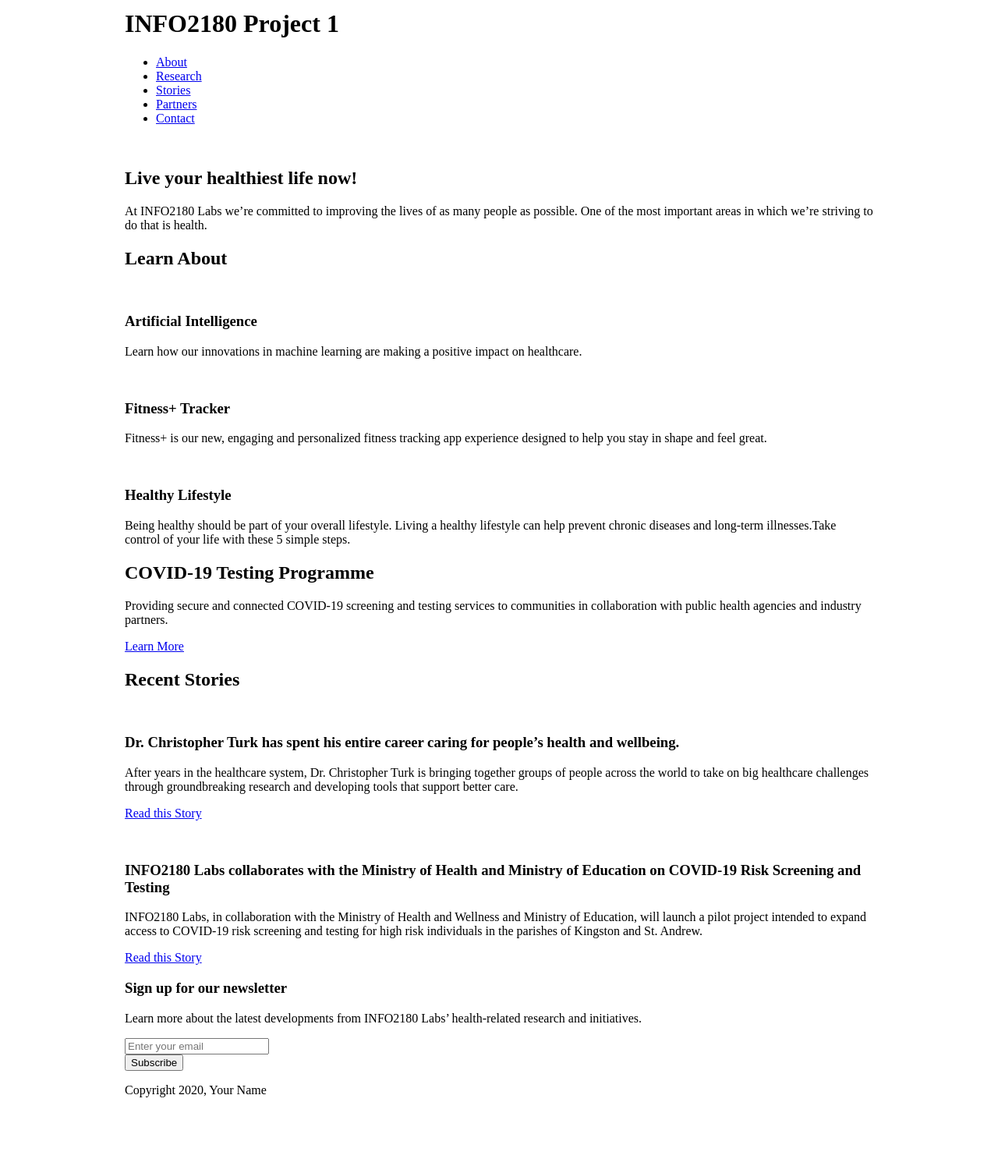
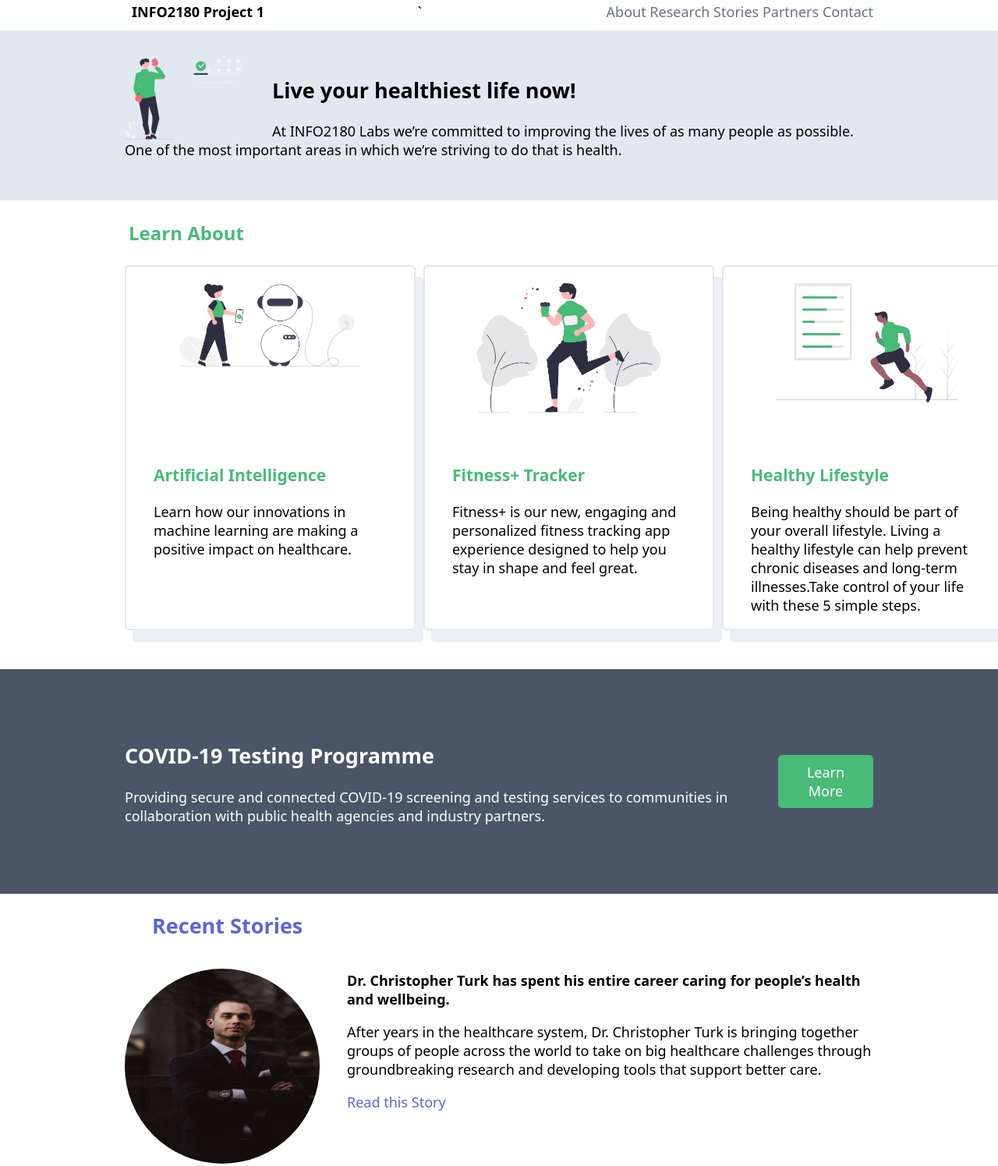
Before and after one commit to denno112/info2180-project1, a plain HTML site: page index.html in a window 1280 px wide. Shown: the part 9-1504 px from the top of the page at 78% size. Before the commit the page ends 1432 px from the top, so only its background shows below. Drawn offline with Linux system fonts and the light colour scheme.

Commit message:
Updated CSS

```diff
--- a/index.html
+++ b/index.html
@@ -10,7 +10,7 @@
 <body>
     <header>
         <div class="container">
-            <h1>INFO2180 Project 1</h1>
+            <h1>INFO2180 Project 1</h1>`
             <nav>
                 <ul>
                     <li><a href="#">About</a></li>
@@ -26,7 +26,7 @@
         <section class="overview-hero">
             <div class="container">
                 <div class="overview-hero-image">
-                    <img src="#" alt="">
+                    <img src="images/undraw_healthy_lifestyle_re_ifwg.svg" alt="">
                 </div>
                 <div class="overview-hero-text">
                     <h2>Live  your healthiest life now!</h2>
@@ -39,21 +39,21 @@
                 <h2>Learn About</h2>
                 <div class="cards">
                     <div class="card">
-                        <img src="#" alt="">
+                        <img src="images/undraw_Artificial_intelligence_re_enpp.png" alt="">
                         <div class="card-body">
                             <h3>Artificial Intelligence</h3>
                             <p>Learn how our innovations in machine learning are making a positive impact on healthcare.</p>
                         </div>
                     </div>
                     <div class="card">
-                        <img src="#" alt="">
+                        <img src="images/undraw_Jogging_re_k28i.png" alt="">
                         <div class="card-body">
                             <h3>Fitness+ Tracker</h3>
                             <p>Fitness+ is our new, engaging and personalized fitness tracking app experience designed to help you stay in shape and feel great.</p>
                         </div>
                     </div>
                     <div class="card">
-                        <img src="#" alt="">
+                        <img src="images/undraw_fitness_stats_sht6.png" alt="">
                         <div class="card-body">
                             <h3>Healthy Lifestyle</h3>
                             <p>Being healthy should be part of your overall lifestyle. Living a healthy lifestyle can help prevent chronic diseases and long-term illnesses.Take control of your life with these 5 simple steps.</p>
@@ -77,7 +77,7 @@
             <div class="container">
                 <h2>Recent Stories</h2>
                 <article>
-                    <img src="" alt="">
+                    <img src="images/ali-morshedlou-WMD64tMfc4k-unsplash.jpg" alt="">
                     <div class="article-body">
                         <h3>Dr. Christopher Turk has spent his entire career caring for people’s health and wellbeing.</h3>
                         <p>After years in the healthcare system, Dr. Christopher Turk is bringing together groups of people across the world to take on big healthcare challenges through groundbreaking research and developing tools that support better care.</p>
@@ -85,7 +85,7 @@
                     </div>
                 </article>
                 <article>
-                    <img src="" alt="">
+                    <img src="images/_115033545_gettyimages-1226314512.jpg" alt="">
                     <div class="article-body">
                         <h3>INFO2180 Labs collaborates with the Ministry of Health and Ministry of Education on COVID-19 Risk Screening and Testing</h3>
                         <p>INFO2180 Labs, in collaboration with the Ministry of Health and Wellness and Ministry of Education, will launch a pilot project intended to expand access to COVID-19 risk screening and testing for high risk individuals in the parishes of Kingston and St. Andrew.</p>
@@ -110,7 +110,7 @@
     </main>
     <footer>
         <div class="container">
-            <p>Copyright 2020, Your Name</p>
+            <p>Copyright 2020, Dennis Morrison</p>
         </div>
     </footer>
 </body>
--- a/scripts.js
+++ b/scripts.js
@@ -1 +1,23 @@
 /* Add your JavaScript to this file */
+window.onload = function(){
+
+
+    let submit = document.querySelector(".newsletter button");
+    let msg = document.querySelector(".message");
+    let email = document.getElementById("email");
+    var reGex = /^\S+@\S+\.\S+$/i;
+
+
+    email.textContent = ""
+
+
+    submit.addEventListener("click",function(a){
+        a.preventDefault();
+        let confirm = email.Value;
+        if (confirm === "" || !reGex.test(confirm)){
+            msg.textContent = "Please enter a valid email address"
+        }else{
+            msg.textContent = "Thank You! Your email address " + confirm.toString() + " has been added to our mailing list!"
+        }
+    });
+};
--- a/styles.css
+++ b/styles.css
@@ -1,7 +1,10 @@
 /* Add your CSS to this file */
 body {
     margin: 0;
-    font-size: 16px;
+    font-size: 18px;
+    font-family: system-ui, -apple-system, BlinkMacSystemFont, 'Segoe UI', Roboto, Oxygen, Ubuntu, Cantarell, 'Open Sans', 'Helvetica Neue', sans-serif;
+    overflow-x: hidden;
+    width: 100vw;
 }
 
 .container {
@@ -9,3 +12,214 @@ body {
     max-width: 960px;
     width: 100%;
 }
+
+header .container {
+    background-color: white;
+    display: flex;
+    flex-direction: row;
+    flex-wrap: nowrap;
+    justify-content: space-between;
+    align-items: center;
+}
+
+header ul{
+    display: inline;
+}
+
+header h1 {
+    float: left;
+    font-size: 18px;
+    padding-left: 0.5em;
+    box-sizing: content-box;
+    display: inline;
+
+}
+
+header nav ul li {
+    font-size: 18px;
+    display: inline-block;
+}
+
+
+
+header a {
+    color: #6b7280;
+    text-decoration: none;
+    list-style-type: none;
+}
+
+header a:hover {
+    color: #5A67D8;
+}
+
+main .overview-hero {
+    background-color: #E2E8F0;
+    display: flex;
+    justify-content: center;
+    flex-direction: column;
+    align-items: center;
+    margin: 0 auto;
+    padding: 35px;
+}
+
+main .overview-hero .overview-hero-image img {
+    padding-top: 35;
+    float: left;
+    width: 150px;
+    padding-right: 39px;
+}
+main .learn-about{
+    padding-bottom: 50px;
+}
+
+main .learn-about .cards {
+    background-color: white;
+    display: grid;
+    grid-gap: 10px;
+    grid-template-rows: 1fr;
+    font-size: 18px;
+    grid-template-columns: 1fr 1fr 1fr;
+    padding: 0;
+}
+
+main .learn-about .card {
+    border: 2px solid #E2E8F0;
+    border-radius: 5px;
+    box-shadow: 10px 15px #eceef3;
+    display: grid;
+    grid-template-columns: 1fr;
+    grid-template-rows: 1fr 1fr;
+    padding: 0px 35px;
+}
+
+main .learn-about .cards .card h3 {
+    font-size: 21px;
+    color: #48BB78;
+}
+
+main .learn-about h2 {
+    color: #48BB78;
+    font-size: 24px;
+    padding: 5px;
+}
+
+main .learn-about .cards img {
+    width: 299px;
+    text-align: center;
+}
+
+.testing {
+    padding: 70px;
+    color: white;
+    background-color: #4A5568;
+}
+
+.testing .container {
+    flex-wrap: nowrap;
+    justify-content: space-between;
+    align-items: center;
+    display: flex;
+    flex-direction: row;
+}
+
+.testing .cta {
+    text-align: center;
+    display: inline;
+    grid-column: 2;
+    background-color: #48BB78;
+    border-radius: 5px;
+    margin: 0;
+    padding: 10px 30px;
+}
+
+.testing .cta .btn,a {
+    text-align: center;
+    color: white;
+    text-decoration: none;
+}
+
+.testing .testing-description {
+    display: inline;
+}
+
+.stories .container article {
+    display: grid;
+    grid-template-columns: 1fr 3fr;
+    grid-template-rows: 1fr;
+}
+
+.stories .container img {
+    grid-column: 1;
+    border-radius: 50%;
+    width: 250px;
+    margin: 15px 35px 35px 0px;
+}
+
+.stories .container h2,
+a {
+    color: #5A67D8;
+
+}
+
+.stories .container h2 {
+    padding-left: 35px;
+
+}
+
+.stories .container h3 {
+    font-size: 18px;
+
+}
+
+.newsletter {
+    background-color: #48BB78;
+    color: white;
+    padding: 50px;
+}
+
+.newsletter .container {
+    flex-wrap: nowrap;
+    align-items: center;
+    display: flex;
+    flex-direction: column;
+}
+
+.newsletter .container form {
+    display: grid;
+    grid-template-columns: auto auto;
+    grid-template-rows: 1fr;
+    align-items: center;
+    grid-gap: 50px;
+
+}
+
+.newsletter input {
+    width: 100%;
+    border: none;
+    border-radius: 5px;
+    display: inline;
+    grid-column: 1;
+    padding: 20px;
+}
+
+.newsletter button {
+    width: 90%;
+    color: white;
+    background-color: #5A67D8;
+    border: none;
+    border-radius: 5px;
+    grid-column: 2;
+    padding: 20px;
+    float: right;
+}
+footer {
+    background-color: #4A5568;
+    padding: 20px;
+    color: white;
+}
+
+footer p {
+    margin: 0;    padding: 0;
+    border: 0;
+
+}
```
Also changed, not shown: images/_115033545_gettyimages-1226314512.jpg (added), images/ali-morshedlou-WMD64tMfc4k-unsplash.jpg (added), images/undraw_Artificial_intelligence_re_enpp.png (added), images/undraw_Jogging_re_k28i.png (added), images/undraw_fitness_stats_sht6.png (added), images/undraw_healthy_lifestyle_re_ifwg.svg (added).
